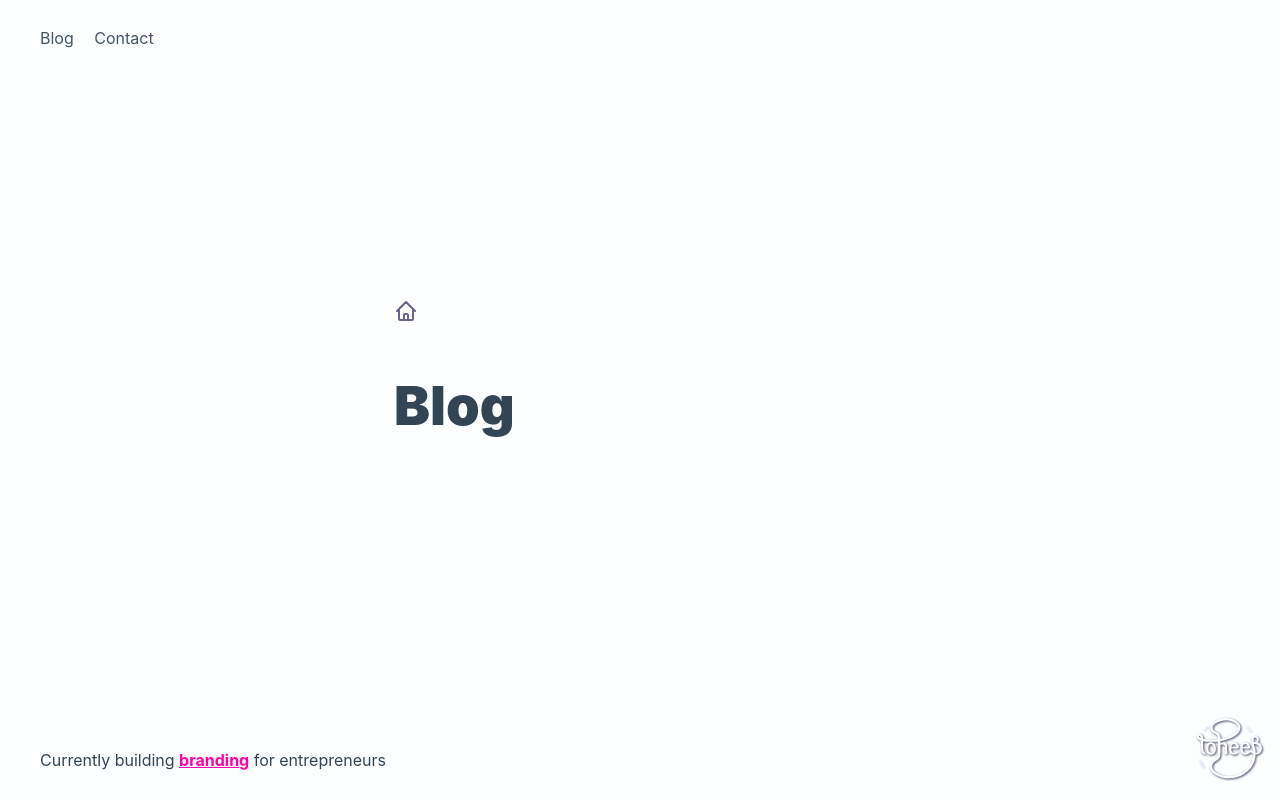
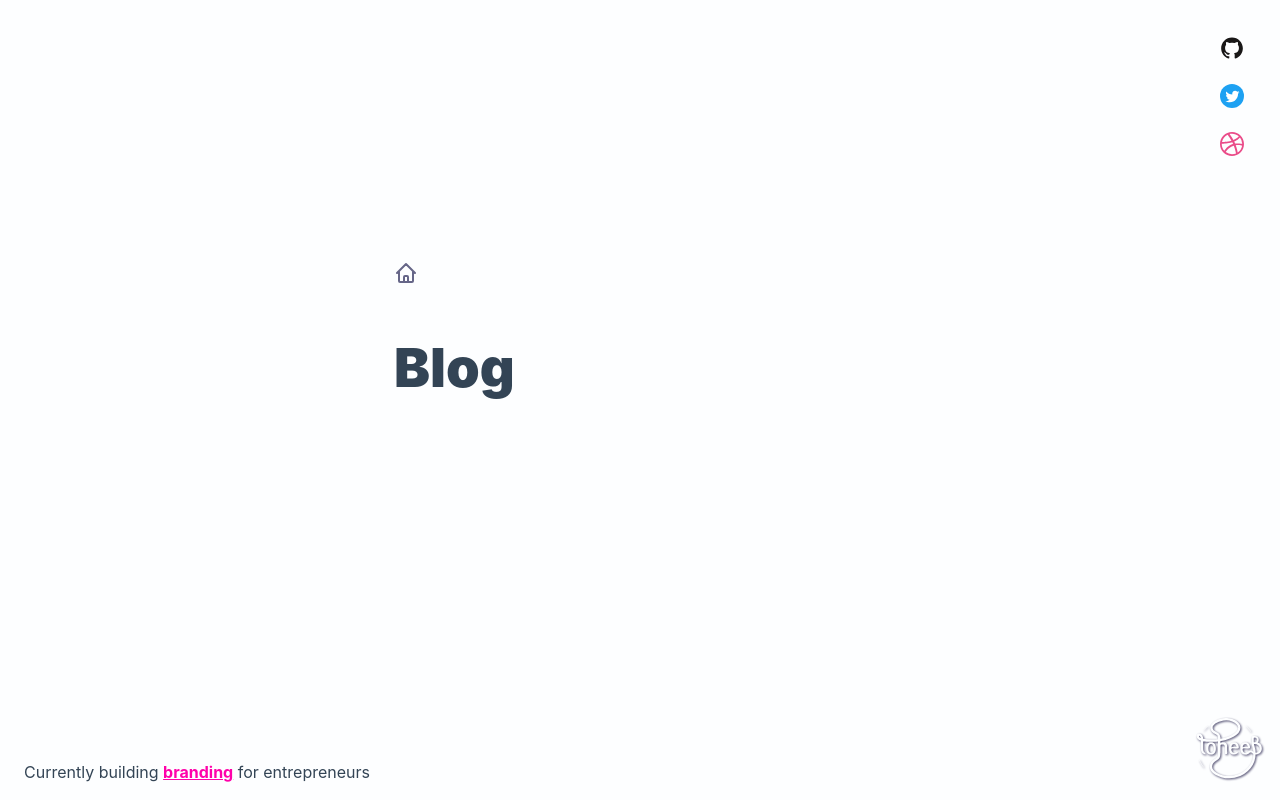
Before and after one commit to Toheeb/toheebdotcom, an Eleventy site: page src/_theme/blog.njk in a window 1280 px wide. Built offline with nearby package versions, Linux system fonts and the light colour scheme; Eleventy itself is replaced by a stand-in of ours; files that its build step writes are made by us from their sources.

Commit message:
Changed header nav to social menu
Dropped redundant styles (.nav, and influences such as footer padding)

```diff
--- a/src/_theme/styles/home.css
+++ b/src/_theme/styles/home.css
@@ -221,18 +221,6 @@ S T R U C T U R E
 }
 
 
-.nav {
-  display: flex;
-  padding: 0.8rem 1.5rem;
-}
-
-.nav__item {
-  margin-right: 1rem;
-  text-decoration: none;
-  color: #456;
-}
-
-
 .signature_as-bg {
   position: absolute;
   z-index: -100;
@@ -364,6 +352,25 @@ S T R U C T U R E
 }
 
 
+.social-menu-list {
+  list-style: none;
+  padding: 0;
+  margin: 0;
+  display: flex;
+  flex-flow: column nowrap;
+  position: absolute;
+  right: 1.5rem;
+  top: 1.5rem;
+}
+
+.social-menu-list__item {
+  padding: 0.75rem;
+  display: inline-flex;
+}
+
+
+
+
 .home-link {
   margin-bottom: 3rem;
   display: flex;
@@ -423,17 +430,6 @@ S T R U C T U R E
   html .blog { font-size: 112.5% }
 }
 
-@media (min-width: 1024px) {
-
-  .nav {
-    padding: 1.5rem 2.5rem;
-  }
-
-  .info__project {
-    padding: 0 0 0.75rem 1rem;
-  }
-
-}
 
 @media (min-width: 1920px) {
 
--- a/src/_theme/templates/header.njk
+++ b/src/_theme/templates/header.njk
@@ -24,14 +24,35 @@
 
 <body class="page">
 
-    <div class="nav">
-        <div>
-            <a href="/blog" class="nav__item">
-                Blog
-            </a>
+    <nav>
 
-            <a class="info__contact nav__item" href="https://contact.do/d7h7" aria-label="contact">
-                Contact
-            </a>
-        </div>
-    </div>
+        <ul class="social-menu-list">
+            <li>
+                <a href="" class="social-menu-list__item">
+                    <svg width="24" viewBox="0 0 36 36">
+                        <path fill="#191717" fill-rule="evenodd" d="M18 2.113c-8.996 0-16.289 7.293-16.289 16.291 0 7.195 4.666 13.301 11.141 15.455.814.15 1.111-.354 1.111-.785 0-.387-.014-1.41-.021-2.77-4.531.984-5.488-2.184-5.488-2.184-.74-1.883-1.809-2.383-1.809-2.383-1.479-1.012.113-.99.113-.99 1.635.115 2.494 1.678 2.494 1.678 1.453 2.49 3.813 1.771 4.74 1.354.148-1.053.57-1.77 1.035-2.178-3.617-.41-7.42-1.809-7.42-8.051 0-1.777.635-3.232 1.676-4.371-.166-.412-.727-2.068.16-4.311 0 0 1.367-.438 4.48 1.67a15.633 15.633 0 014.078-.549 15.68 15.68 0 014.078.549c3.109-2.107 4.475-1.67 4.475-1.67.889 2.242.33 3.898.162 4.311 1.043 1.139 1.674 2.594 1.674 4.371 0 6.258-3.809 7.635-7.438 8.039.586.502 1.105 1.496 1.105 3.016 0 2.178-.02 3.936-.02 4.469 0 .436.293.943 1.121.783 6.467-2.158 11.129-8.26 11.129-15.453C34.289 9.406 26.996 2.113 18 2.113z" clip-rule="evenodd"/>
+                    </svg>
+                </a>
+            </li>
+            <li>
+                <a href="" class="social-menu-list__item">
+                    <svg width="24" viewBox="0 0 400 400">
+                        <g id="Dark_Blue">
+                            <circle cx="200" cy="200" r="200" fill="#1da1f2"/>
+                        </g>
+                        <g id="Logo__x2014__FIXED">
+                            <path fill="#fff" d="M163.4 305.5c88.7 0 137.2-73.5 137.2-137.2 0-2.1 0-4.2-.1-6.2 9.4-6.8 17.6-15.3 24.1-25-8.6 3.8-17.9 6.4-27.7 7.6 10-6 17.6-15.4 21.2-26.7-9.3 5.5-19.6 9.5-30.6 11.7-8.8-9.4-21.3-15.2-35.2-15.2-26.6 0-48.2 21.6-48.2 48.2 0 3.8.4 7.5 1.3 11-40.1-2-75.6-21.2-99.4-50.4-4.1 7.1-6.5 15.4-6.5 24.2 0 16.7 8.5 31.5 21.5 40.1-7.9-.2-15.3-2.4-21.8-6v.6c0 23.4 16.6 42.8 38.7 47.3-4 1.1-8.3 1.7-12.7 1.7-3.1 0-6.1-.3-9.1-.9 6.1 19.2 23.9 33.1 45 33.5-16.5 12.9-37.3 20.6-59.9 20.6-3.9 0-7.7-.2-11.5-.7 21.1 13.8 46.5 21.8 73.7 21.8"/>
+                        </g>
+                    </svg>
+                </a>
+            </li>
+            <li>
+                <a href="" class="social-menu-list__item">
+                    <svg fill="none" width="24" viewBox="0 0 100 100">
+                        <path fill="#ea4c89" fill-rule="evenodd" d="M50 0C22.397 0 0 22.397 0 50s22.397 50 50 50c27.549 0 50-22.397 50-50S77.549 0 50 0zm33.026 23.048a42.512 42.512 0 019.653 26.572c-1.41-.27-15.51-3.145-29.718-1.355-.325-.705-.597-1.465-.922-2.224a127.095 127.095 0 00-2.82-6.182c15.727-6.4 22.885-15.618 23.807-16.811zM50 7.375c10.846 0 20.77 4.068 28.308 10.738-.76 1.084-7.213 9.707-22.397 15.401-6.996-12.852-14.75-23.373-15.944-25 3.2-.76 6.562-1.139 10.033-1.139zm-18.167 4.013c1.139 1.519 8.731 12.094 15.835 24.675-19.956 5.314-37.581 5.206-39.48 5.206 2.766-13.232 11.714-24.24 23.645-29.88zM7.267 50.054v-1.301c1.844.054 22.56.325 43.872-6.074 1.247 2.386 2.386 4.826 3.47 7.267-.542.163-1.138.325-1.68.488C30.91 57.538 19.196 76.952 18.22 78.579 11.443 71.041 7.267 61.01 7.267 50.054zM50 92.734a42.41 42.41 0 01-26.193-9.003c.76-1.573 9.436-18.275 33.514-26.681.108-.054.163-.054.271-.109 6.02 15.564 8.46 28.634 9.11 32.376-5.151 2.223-10.79 3.416-16.702 3.416zm23.807-7.322c-.434-2.603-2.712-15.076-8.297-30.423 13.395-2.115 25.108 1.356 26.572 1.844-1.843 11.876-8.676 22.126-18.275 28.58z" clip-rule="evenodd"/>
+                    </svg>
+                </a>
+            </li>
+        </ul>
+
+    </nav>
```
